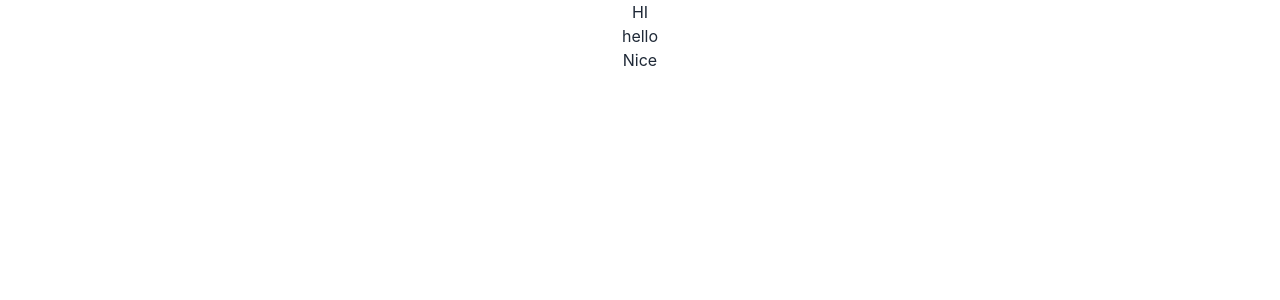
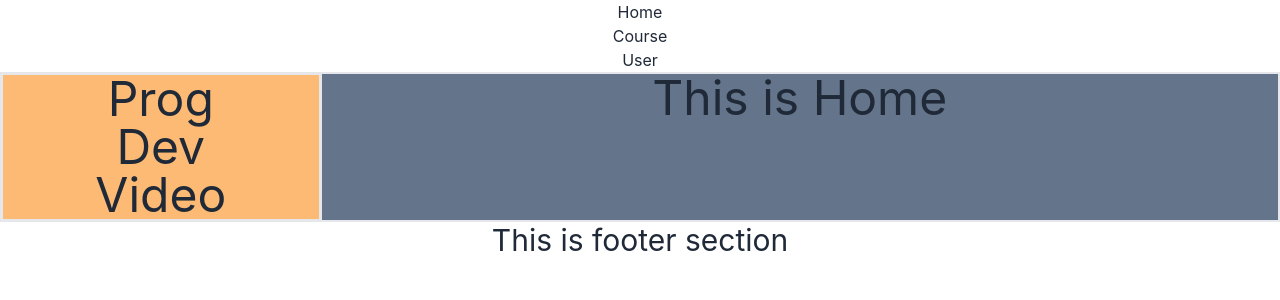
Before and after one commit to SaifullaJubair/Edmy-Learning-platform, a React (Create React App) app: page / in a window 1280 px wide. Shown: the top 300 px of the page. Built offline with nearby package versions, Linux system fonts and the light colour scheme.

Commit message:
router,components create

```diff
--- a/package.json
+++ b/package.json
@@ -10,6 +10,7 @@
     "firebase": "^9.12.1",
     "react": "^18.2.0",
     "react-dom": "^18.2.0",
+    "react-router-dom": "^6.4.2",
     "react-scripts": "5.0.1",
     "web-vitals": "^2.1.4"
   },
--- a/src/App.js
+++ b/src/App.js
@@ -1,14 +1,14 @@
 import logo from './logo.svg';
 import './App.css';
+import { RouterProvider } from 'react-router-dom';
+import { routes } from './components/Routes/Routes';
 
 function App() {
   return (
     <div className="App">
-      <h1>HI</h1>
-      <h3>hello</h3>
-      <h1>Nice</h1>
+      <RouterProvider router={routes}></RouterProvider>
     </div>
-  );
+  )
 }
 
-export default App;
+export default App
--- /dev/null
+++ b/src/components/Footer/Footer.js
@@ -0,0 +1,11 @@
+import React from 'react';
+
+const Footer = () => {
+   return (
+      <div>
+         <h1 className='text-3xl'>This is footer section</h1>
+      </div>
+   );
+};
+
+export default Footer;
--- /dev/null
+++ b/src/components/Header/Header.js
@@ -0,0 +1,13 @@
+import React from 'react';
+
+const Header = () => {
+   return (
+      <div>
+         <h1>Home</h1>
+         <h2>Course</h2>
+         <h2>User</h2>
+      </div>
+   );
+};
+
+export default Header;
--- /dev/null
+++ b/src/components/Home/Home.js
@@ -0,0 +1,11 @@
+import React from 'react';
+
+const Home = () => {
+   return (
+      <div className=' '>
+         <h2>This is Home</h2>
+      </div>
+   );
+};
+
+export default Home;
--- /dev/null
+++ b/src/components/Routes/Routes.js
@@ -0,0 +1,16 @@
+import { createBrowserRouter } from "react-router-dom";
+import Main from "../../layout/Main";
+import Home from "../Home/Home";
+
+export const routes = createBrowserRouter([
+   {
+      path: '/',
+      element: <Main></Main>,
+      children: [
+         {
+            path: '/',
+            element: <Home></Home>
+         }
+      ]
+   }
+])
--- /dev/null
+++ b/src/components/Sidebar/Categories.js
@@ -0,0 +1,13 @@
+import React from 'react';
+
+const Categories = () => {
+   return (
+      <div className='border bg-orange-300'>
+         <h2>Prog</h2>
+         <h2>Dev</h2>
+         <h2>Video</h2>
+      </div>
+   );
+};
+
+export default Categories;
--- /dev/null
+++ b/src/layout/Main.js
@@ -0,0 +1,37 @@
+import React from 'react';
+import { Outlet } from 'react-router-dom';
+import Footer from '../components/Footer/Footer';
+import Header from '../components/Header/Header';
+import Categories from '../components/Sidebar/Categories';
+
+const Main = () => {
+   return (
+      <div>
+         <Header></Header>
+         {/* <div className='grid lg:grid-cols-4 md:grid-cols-3 border'>
+
+            <Categories className='lg:col-span-1 md:col-span-1'></Categories>
+
+            <Outlet className='text-5xl lg:col-span-3  md:col-span-2'></Outlet>
+
+         </div> */}
+
+         <div className='grid lg:grid-cols-4 md:grid-cols-3 border'>
+            <div className='
+            text-5xl
+            lg:col-span-1
+            md:col-span-1
+            border
+            '>
+               <Categories></Categories>
+            </div>
+            <div className='text-5xl lg:col-span-3  md:col-span-2 border bg-slate-500'>
+               <Outlet></Outlet>
+            </div>
+         </div>
+         <Footer></Footer>
+      </div>
+   );
+};
+
+export default Main;
```
Also changed, not shown: 1 other file (tests, documents, lock files or other folders).
